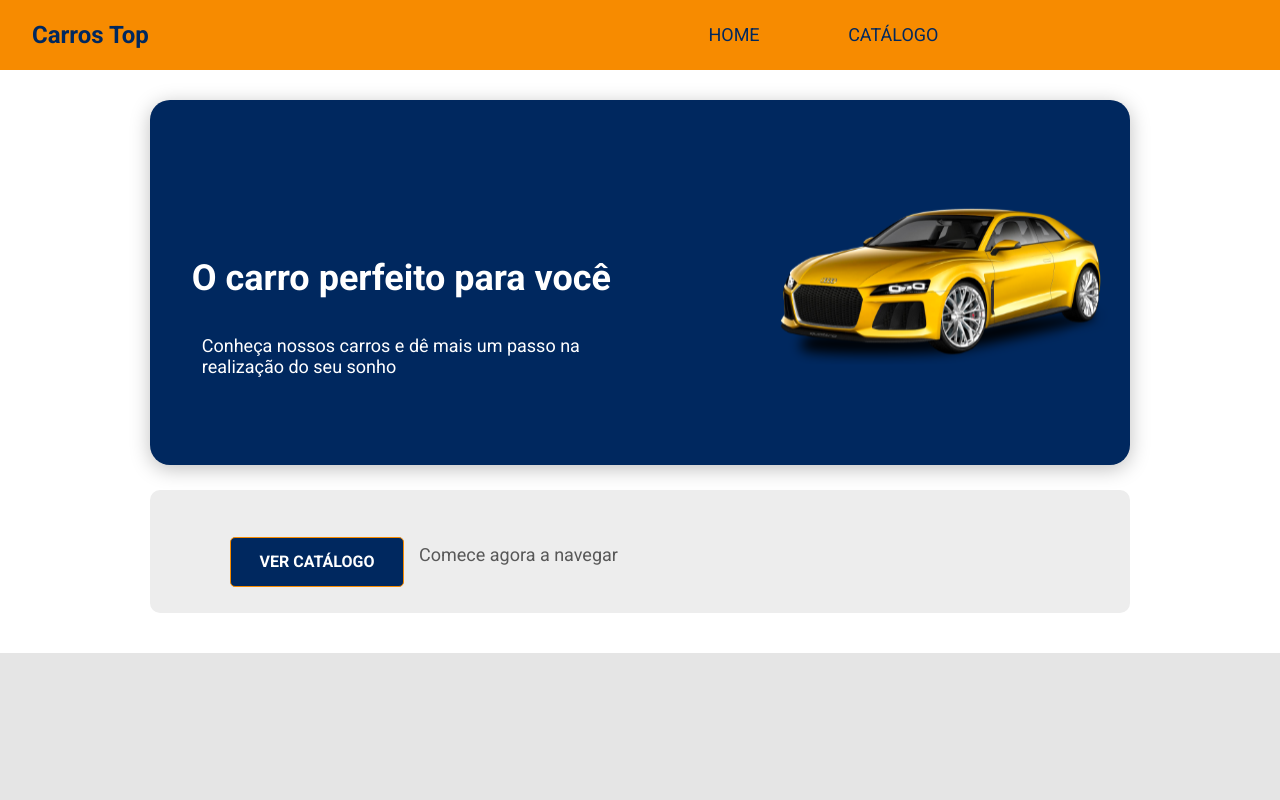
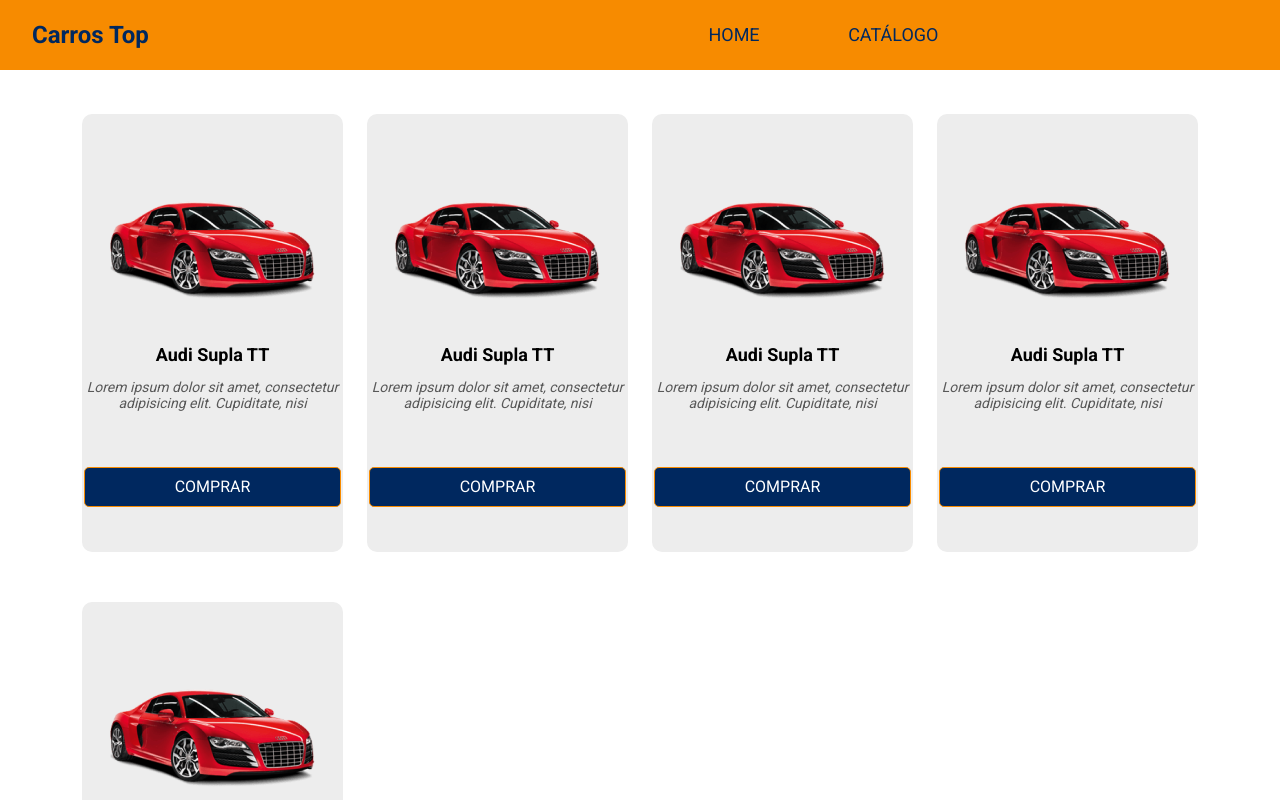
Before and after one commit to cidarosa/carros-top, a React (Create React App) app in the folder carros-top/: page / in a window 1280 px wide. Shown: the top 800 px of the page. Built offline with nearby package versions, Linux system fonts and the light colour scheme.

Commit message:
ProductCard and Catalog

```diff
--- a/carros-top/src/App.css
+++ b/carros-top/src/App.css
@@ -1,14 +1,28 @@
-@import url('https://fonts.googleapis.com/css2?family=Roboto:wght@400;700&display=swap');
+@import url("https://fonts.googleapis.com/css2?family=Roboto:wght@400;700&display=swap");
 * {
-    font-family: 'Roboto', sans-serif ;
+  font-family: "Roboto", sans-serif;
 }
 
-h1, h2, h3, h4, h5, h6{
-    font-weight: 700;
-    margin-bottom: 0;
+h1,
+h2,
+h3,
+h4,
+h5,
+h6 {
+  font-weight: 700;
+  margin-bottom: 0;
 }
 
-a, a:hover{
-    text-decoration: none;
-    color: unset;
+a,
+a:hover {
+  text-decoration: none;
+  color: unset;
 }
+body{
+  background-color: #fff;
+}
+
+.base-card {
+  background-color: #00285f;
+  border-radius: 10px;
+}
--- a/carros-top/src/App.tsx
+++ b/carros-top/src/App.tsx
@@ -1,12 +1,11 @@
-import Home from 'pages/Home';
+
 import './assets/styles/custom.scss';
 import './App.css';
+import Catalog from 'pages/Catalog';
 
 const App = () => {
   return (
-    <>
-      <Home />
-    </>
+   <Catalog/>
   );
 }
 
--- a/carros-top/src/components/ProductCard/index.tsx
+++ b/carros-top/src/components/ProductCard/index.tsx
@@ -1,18 +1,22 @@
 import './styles.css';
 
-import ProductImg from 'assets/images/car-car.png';
+import ProductImg from 'assets/images/car-card.png';
+import ProductDescription from 'components/ProductDescription';
 
 const ProductCard = () => {
 
     return (
 
-        <div className="base-card product-card">
+        <div className="base-card product-card" >
             <div className="card-top-container">
-                <img src={ProductImg} alt="Nome do Carro"/>
+                <img src={ProductImg} alt="Nome do Carro" />
+            </div>
+
+            <div className="card-bottom-container">
+                <ProductDescription />
+                <button className="btn btn-primary" type="button">COMPRAR</button>
             </div>
         </div>
-
-
     );
 }
 
--- a/carros-top/src/components/ProductCard/styles.css
+++ b/carros-top/src/components/ProductCard/styles.css
@@ -0,0 +1,39 @@
+
+.product-card {
+  display: flex;
+  flex-direction: column;
+  align-items: center;
+  text-align: center;
+  /* height: 347px;*/
+  background: #ededed;
+  margin-top: 20px;
+  margin-bottom: 30px;
+ /* border: 1px solid red;*/
+}
+
+/*
+.card-top-container {
+  border: 1px solid blue
+}
+*/
+
+.card-top-container img {
+  align-items: center;
+  text-align: center;
+  padding-top: 50px;
+  width: 220.72px;
+  /* height: 165px;*/
+}
+
+.card-bottom-container {
+  padding: 15px 20px 30px 20px;
+  /*border: 1px solid orange;*/
+}
+.card-bottom-container button {
+  background: #00285f;
+  color: #fff;
+  border-radius: 5px;
+  margin-bottom: 15px;
+  width: 257.31px;
+  height: 40px;
+}
--- /dev/null
+++ b/carros-top/src/components/ProductDescription/index.tsx
@@ -0,0 +1,17 @@
+import './styles.css';
+
+const ProductDescription = () => {
+
+    return (
+        <div className="product-description-container">
+            <div>
+                <h6>Audi Supla TT</h6>
+                <p>Lorem ipsum dolor sit amet, consectetur adipisicing elit. Cupiditate, nisi</p>
+            </div>
+
+        </div>
+
+    );
+}
+
+export default ProductDescription;
--- /dev/null
+++ b/carros-top/src/components/ProductDescription/styles.css
@@ -0,0 +1,25 @@
+.product-description-container {
+  display: flex;
+  background: #ededed;
+  margin-bottom: 40px;
+
+  flex-direction: column;
+  align-items: center;
+  text-align: center;
+}
+.product-description-container h6 {
+  font-weight: bold;
+  font-size: 18px;
+  line-height: 21px;
+  color: #000000;
+  margin-bottom: 14px;
+}
+
+.product-description-container p {
+  font-style: italic;
+  font-weight: normal;
+  font-size: 14px;
+  line-height: 16px;
+  text-align: center;
+  color: #585858;
+}
--- a/carros-top/src/pages/Catalog/index.tsx
+++ b/carros-top/src/pages/Catalog/index.tsx
@@ -1,9 +1,32 @@
+import Navbar from "components/Navbar";
+import ProductCard from "components/ProductCard";
 
 const Catalog = () => {
 
+    return (
+        <>
+            <Navbar />
+            <div className="container my-4">
+                <div className="row">
+                    <div className="col-sm-6 col-lg-4 col-xl-3">
+                        <ProductCard />
+                    </div>
+                    <div className="col-sm-6 col-lg-4 col-xl-3">
+                        <ProductCard />
+                    </div>
+                    <div className="col-sm-6 col-lg-4 col-xl-3">
+                        <ProductCard />
+                    </div>
+                    <div className="col-sm-6 col-lg-4 col-xl-3">
+                        <ProductCard />
+                    </div>
+                    <div className="col-sm-6 col-lg-4 col-xl-3">
+                        <ProductCard />
+                    </div>
 
-    return (
-        <h4>Catalogo</h4>
+                </div>
+            </div>
+        </>
     );
 }
 export default Catalog;
--- a/carros-top/src/pages/Home/index.tsx
+++ b/carros-top/src/pages/Home/index.tsx
@@ -9,7 +9,7 @@
     <>
       <Navbar />
       <div className="home-container">
-        <div className="home-card">
+        <div className="base-card home-card">
 
           <div className="home-content-container">
 
--- a/carros-top/src/pages/Home/styles.css
+++ b/carros-top/src/pages/Home/styles.css
@@ -8,9 +8,7 @@
 .home-card {
   display: flex;
   flex-direction: column-reverse;
-  background-color: #00285f;
   box-shadow: 0px 4px 20px rgba(0, 0, 0, 0.25);
-  border-radius: 20px;
 }
 
 .home-content-container {
```
